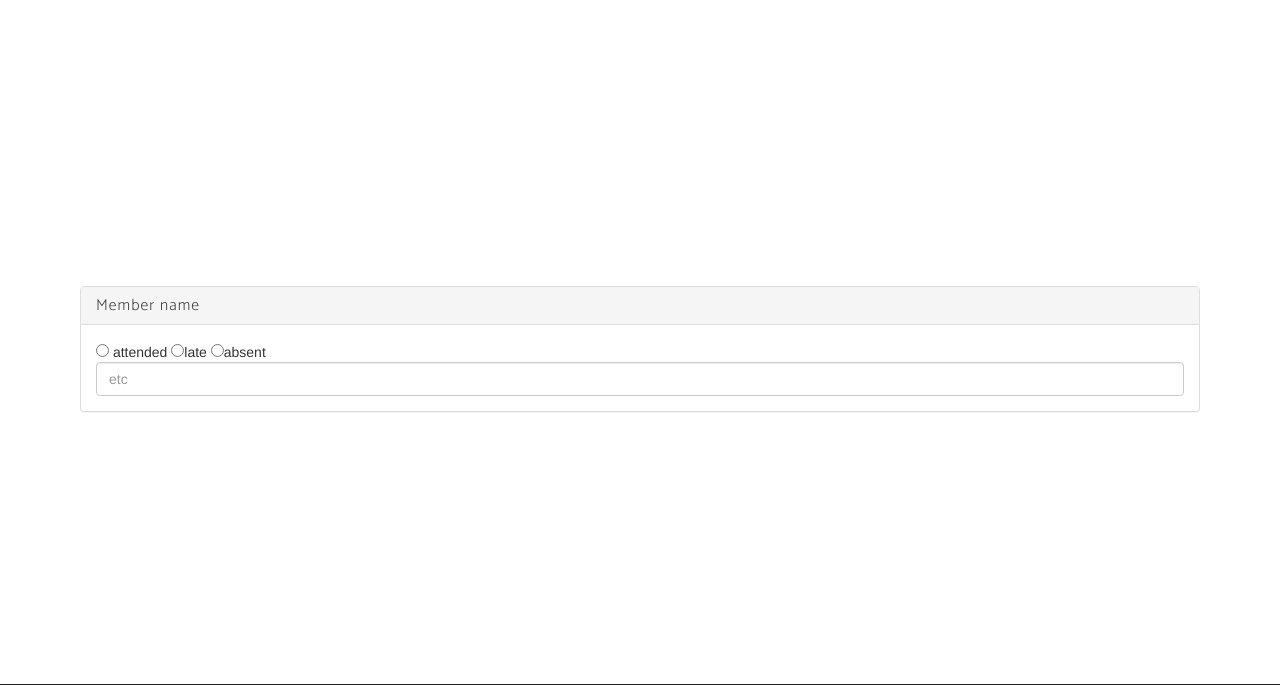
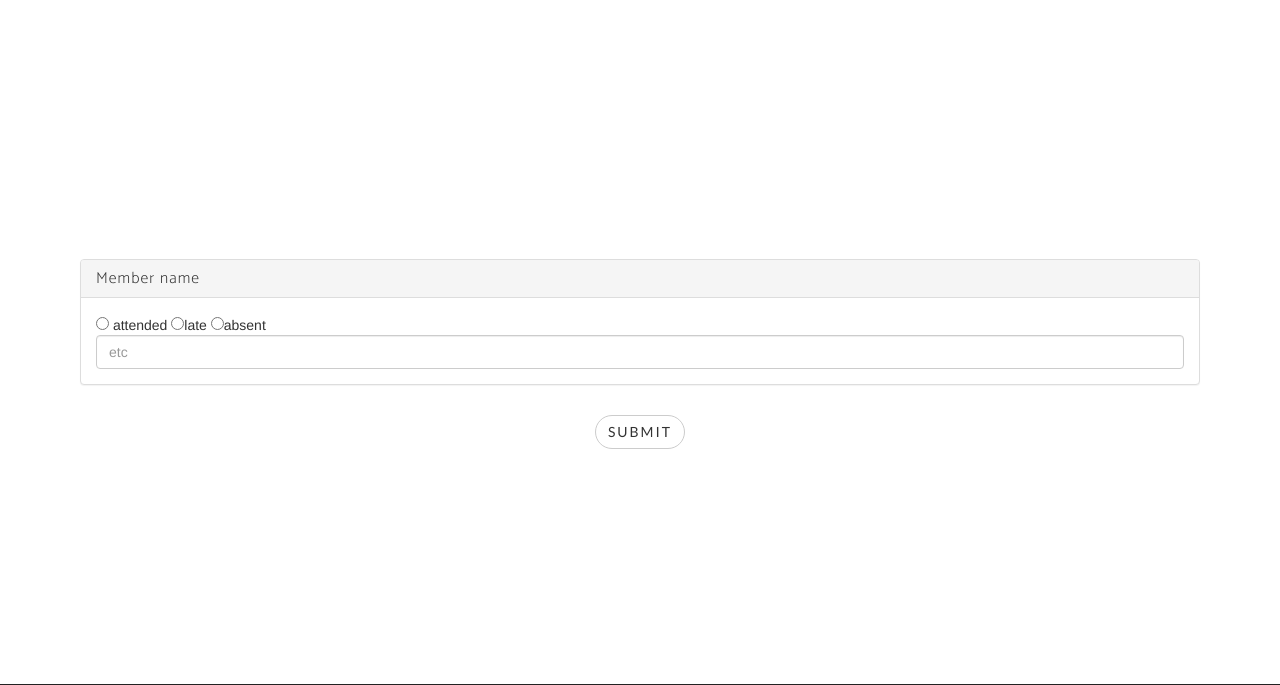
Before and after one commit to team-dk/dkpay, a Django app: a page that uses project/templates/layout_edit_session.html in a window 1280 px wide. Shown: the part 51-736 px from the top of the page. Run offline with Django 3.2, Linux system fonts and the light colour scheme; some libraries are stand-ins or nearby versions; some web fonts are replaced.

Commit message:
Add submit button

```diff
--- a/project/templates/layout_edit_session.html
+++ b/project/templates/layout_edit_session.html
@@ -15,6 +15,10 @@
                 </div>
             </div>
             {# end for loop #}
+            <br>
+            <div class="text-center">
+                <button type="submit" class="btn btn-default">Submit</button>
+            </div>
         </form>
     </div>
 {% endblock %}
```
